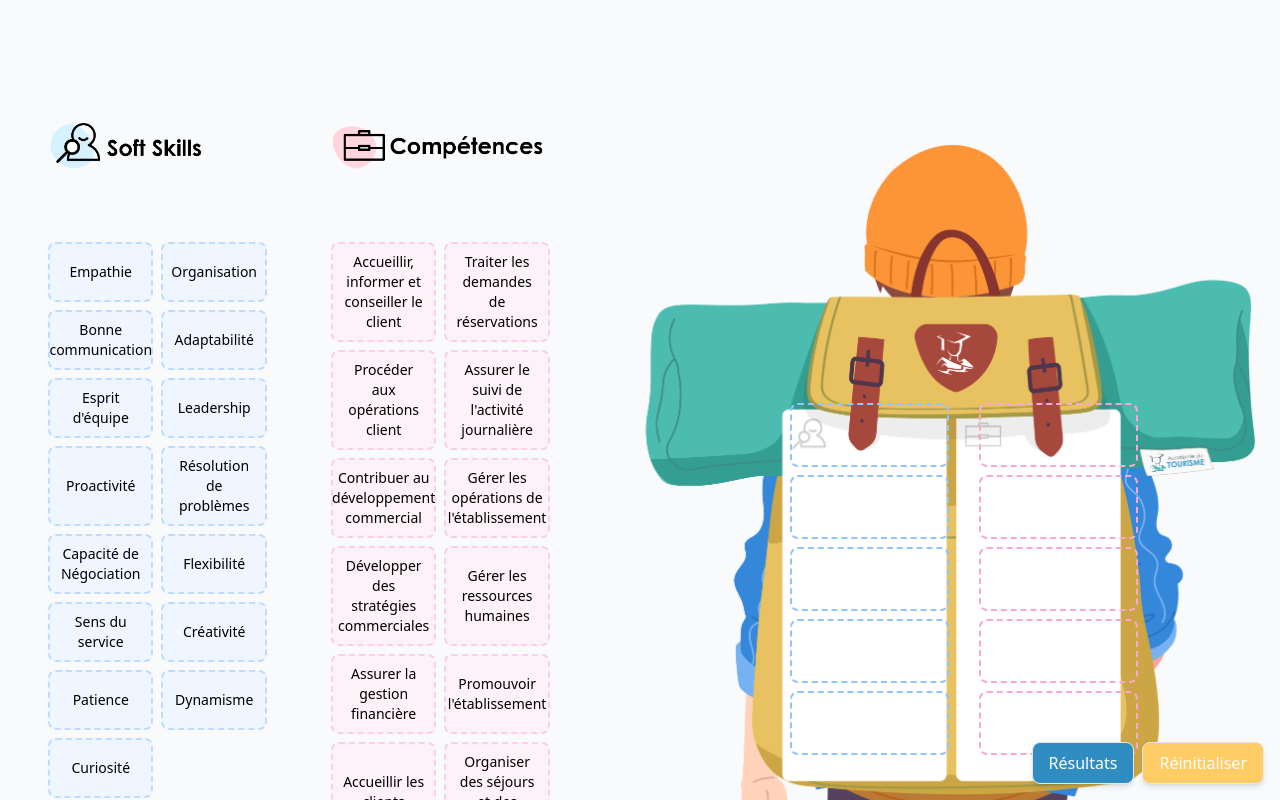
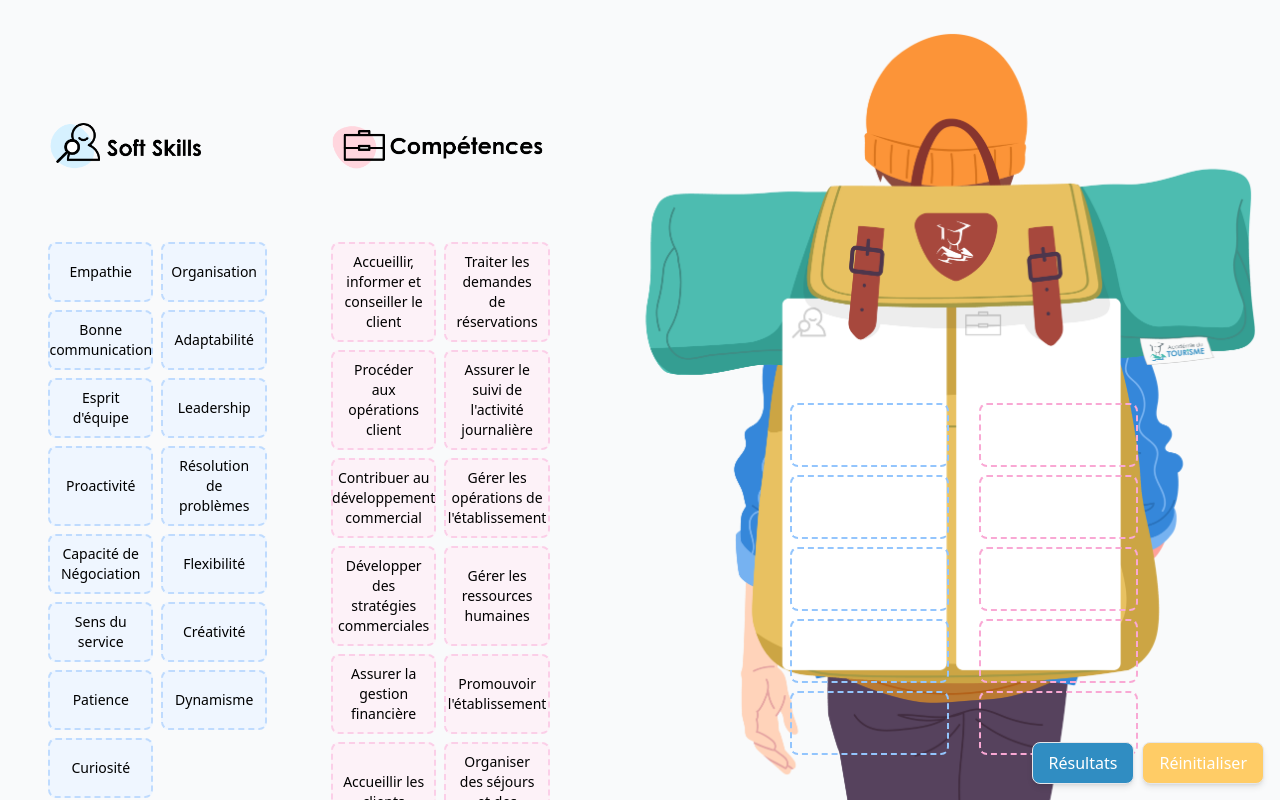
Before and after one commit to matthieu2022/app, a React (Vite) app: page / in a window 1280 px wide. Shown: the top 800 px of the page. Built offline with nearby package versions, Linux system fonts and the light colour scheme.

Commit message:
Update App.tsx

```diff
--- a/src/App.tsx
+++ b/src/App.tsx
@@ -322,13 +322,13 @@ useEffect(() => {
 
   return (
     <AppBackground>
-      <div className="w-full min-h-screen relative">
-        <div className="container mx-auto px-2 md:px-4"><img
+      <div className="w-full h-screen relative overflow-auto overscroll-none">
+        <div className="container mx-auto px-2 md:px-4 overflow-y-auto h-full pb-20"><img
         src="/fdp_sacados.png"
         alt="Sac à dos"
         className="absolute inset-0 w-full h-full object-contain opacity-90 pointer-events-none"
       />
-          <div className="flex flex-col md:flex-row justify-center items-start gap-4 md:gap-8">
+          <div className="flex flex-col md:flex-row justify-center items-start gap-4 md:gap-8 overflow-y-auto md:min-h-[calc(100vh-2rem)]">
             {/* Colonne Soft Skills */}
             <SkillList
               id="softSkills"
```
